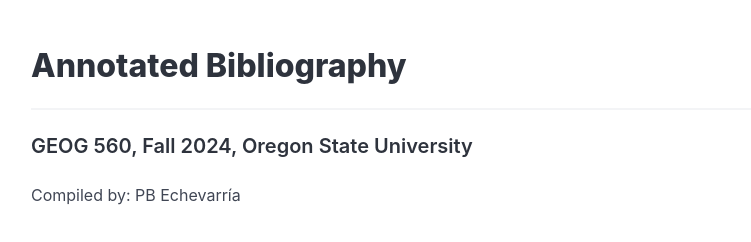
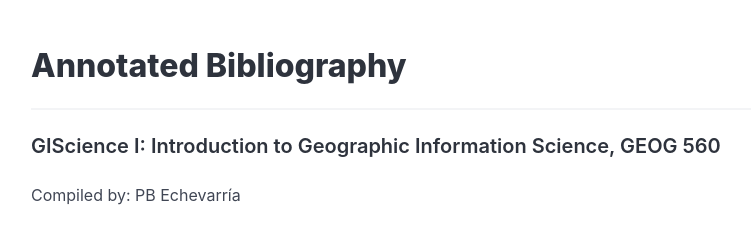
Before and after one commit to elpbatista/GEOG_560, a plain HTML site: page index.html in a window 1280 px wide. Shown: the whole page, without its empty margins (33-784 px from the left). Drawn offline with Linux system fonts and the light colour scheme.

Commit message:
index to draft

```diff
--- a/index.html
+++ b/index.html
@@ -15,7 +15,7 @@
       </h1>
 	  <hr />
       <p class="subtitle">
-        <strong>GEOG 560, Fall 2024, Oregon State University</strong>
+        <strong>GIScience I: Introduction to Geographic Information Science, GEOG 560</strong>
       </p>
 	  <p>
         Compiled by: PB Echevarría
```
